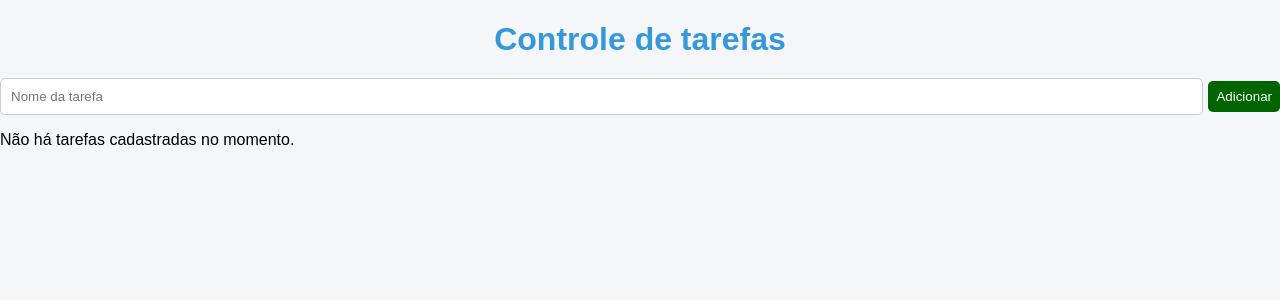
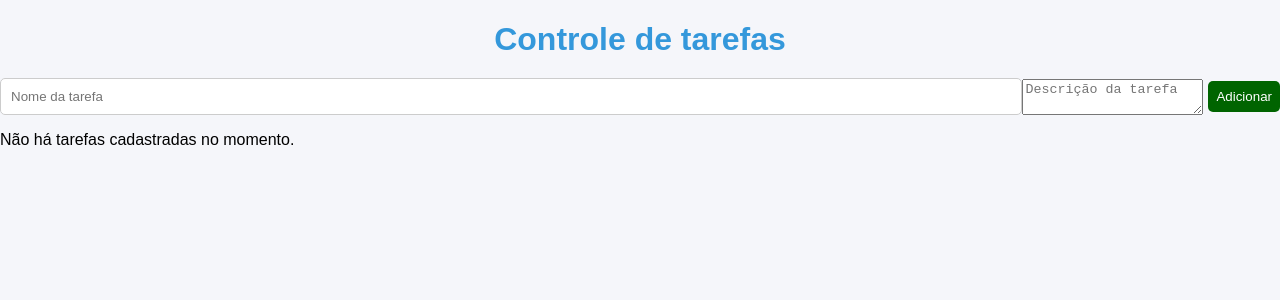
Before and after one commit to luissssmartins/bechallenge-frontend, a React (Create React App) app: page / in a window 1280 px wide. Shown: the top 300 px of the page. Built offline with nearby package versions, Linux system fonts and the light colour scheme; no server answers.

Commit message:
solicitando agora descrição da tarefa

```diff
--- a/src/components/task/form/TaskForm.jsx
+++ b/src/components/task/form/TaskForm.jsx
@@ -9,8 +9,8 @@
 
     e.preventDefault();
 
-    if (taskName.trim() === '') {
-      alert('Por favor, insira o nome da tarefa!')
+    if (taskName.trim() === '' || taskDescription.trim() === '') {
+      alert('Por favor, insira o nome e descrição da tarefa.')
       return;
     }
 
@@ -24,6 +24,7 @@
       onAddTask(response.data)
 
       setTaskName('')
+      setTaskDescription('')
 
     } catch (error) {
       console.error('Erro ao adicionar tarefa: ', error)
@@ -32,6 +33,7 @@
   };
 
   return (
+
     <form onSubmit={handleSubmit}>
 
       <input
@@ -41,6 +43,12 @@
         placeholder="Nome da tarefa"
       />
 
+      <textarea
+        value={taskDescription}
+        onChange={(e) => setTaskDescription(e.target.value)}
+        placeholder="Descrição da tarefa"
+      />
+
       <button className="add" type="submit">Adicionar</button>
 
     </form>
```
